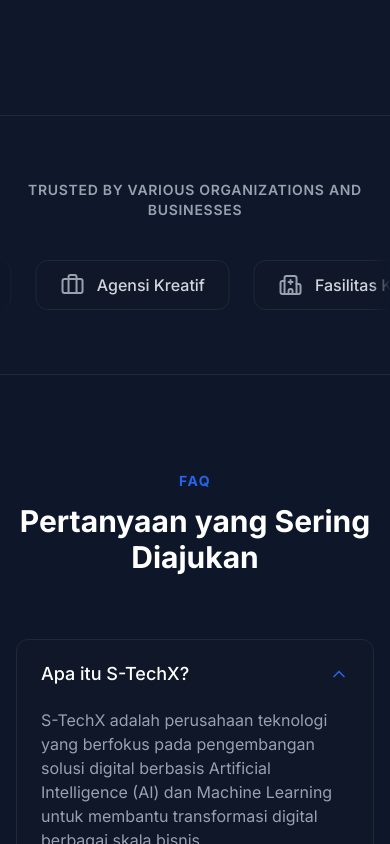
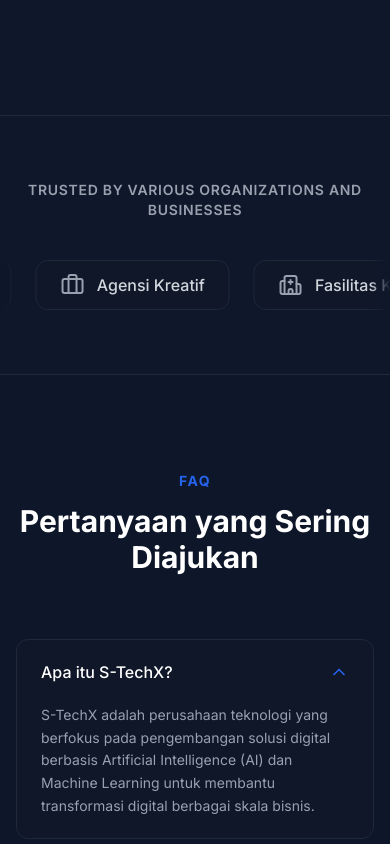
Before and after one commit to muhammadtaufiq2097-ai/company, a Next.js app: page / in a window 390 px wide. Shown: the part 11147-11991 px from the top of the page. Built offline with nearby package versions, Linux system fonts and the light colour scheme.

Commit message:
Fix FAQ layout getting cut off on mobile screens

```diff
--- a/src/components/sections/FAQ.tsx
+++ b/src/components/sections/FAQ.tsx
@@ -50,13 +50,13 @@
               className="border border-gray-800 rounded-xl overflow-hidden bg-gray-900/50 hover:border-gray-700 transition-colors"
             >
               <button
-                className="w-full px-6 py-5 flex items-center justify-between text-left focus:outline-none"
+                className="w-full px-6 py-5 flex items-center justify-between gap-4 text-left focus:outline-none"
                 onClick={() => setOpenIndex(openIndex === idx ? null : idx)}
               >
-                <span className="font-medium text-white text-lg">{faq.question}</span>
+                <span className="font-medium text-white text-base md:text-lg">{faq.question}</span>
                 <ChevronDown
                   className={cn(
-                    "w-5 h-5 text-gray-400 transition-transform duration-300",
+                    "w-5 h-5 flex-shrink-0 text-gray-400 transition-transform duration-300",
                     openIndex === idx ? "rotate-180 text-primary" : ""
                   )}
                 />
@@ -65,10 +65,10 @@
               <div
                 className={cn(
                   "px-6 overflow-hidden transition-all duration-300 ease-in-out",
-                  openIndex === idx ? "max-h-40 pb-5 opacity-100" : "max-h-0 opacity-0"
+                  openIndex === idx ? "max-h-96 pb-5 opacity-100" : "max-h-0 opacity-0"
                 )}
               >
-                <p className="text-gray-400">{faq.answer}</p>
+                <p className="text-gray-400 text-sm md:text-base leading-relaxed">{faq.answer}</p>
               </div>
             </div>
           ))}
```
